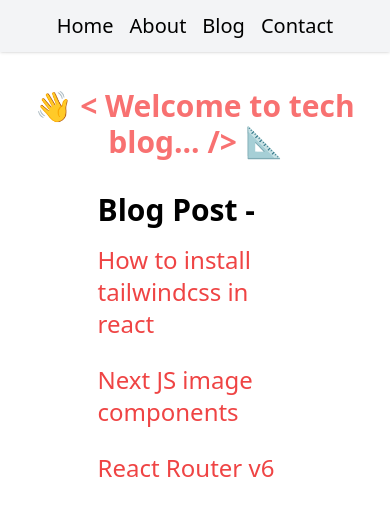
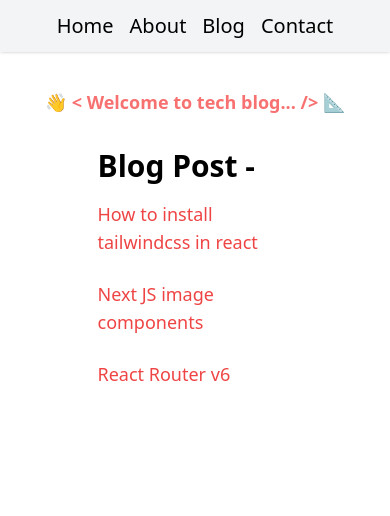
Before and after one commit to taiseen/next-js-blog-cwh, a Next.js app: page / in a window 390 px wide. Shown: the top 516 px of the page. Built offline with nearby package versions, Linux system fonts and the light colour scheme.

Commit message:
demo add ==> ok

```diff
--- /dev/null
+++ b/contactDB/2.json
@@ -0,0 +1 @@
+{"name":"taiseen","phone":"01717416412","email":"taiseenx@gmail.com","desc":""}
--- /dev/null
+++ b/contactDB/3.json
@@ -0,0 +1 @@
+{"name":"taiseen","phone":"01717416412","email":"taiseen.cse@gmail.com","desc":"www"}
--- /dev/null
+++ b/contactDB/4.json
@@ -0,0 +1 @@
+{"name":"a","phone":"123","email":"as@as.com","desc":"www"}
--- a/pages/contact.js
+++ b/pages/contact.js
@@ -61,19 +61,19 @@
 
         <form action="" className="space-y-4" onSubmit={handleSubmit}>
           <input type="text" placeholder="Name" id="name" name="name"
-            value={user.name} onChange={handleChange} required
+            value={user.name} onChange={handleChange} required autoComplete="off"
             className="w-full py-2 px-3 rounded outline-gray-500" />
 
           <input type="phone" placeholder="Phone" id="phone" name="phone"
-            value={user.phone} onChange={handleChange} required
+            value={user.phone} onChange={handleChange} required autoComplete="off"
             className="w-full py-2 px-3 rounded outline-gray-500" />
 
           <input type="email" placeholder="Email" id="email" name="email"
-            value={user.email} onChange={handleChange} required
+            value={user.email} onChange={handleChange} required autoComplete="off"
             className="w-full py-2 px-3 rounded outline-gray-500" />
 
           <textarea type="text" placeholder="Comment" id="desc" name="desc"
-            value={user.decs} onChange={handleChange} required
+            value={user.decs} onChange={handleChange} required autoComplete="off"
             className="w-full py-2 px-3 rounded outline-gray-500 resize-none h-32">{user.decs}</textarea>
 
           <div className="flex justify-between">
--- a/pages/index.js
+++ b/pages/index.js
@@ -4,7 +4,7 @@
 import * as fs from 'fs';
 
 
-export default function Home({allBlog}) {
+export default function Home({ allBlog }) {
 
   // const { allBlog } = useFetchDB('blogList');
 
@@ -18,7 +18,7 @@
       </Head>
 
       <div className="mt-14">
-        <h1 className="text-3xl font-bold text-red-400 text-center pt-8">
+        <h1 className="text-lg md:text-3xl font-bold text-red-400 text-center pt-8">
           👋 &lt; Welcome to tech blog... /&gt; 📐
         </h1>
 
@@ -28,7 +28,7 @@
             {
               allBlog.map(blog => (
                 <Link href={`./blogPost/${blog.slug}`} key={blog.title}>
-                  <a className="text-2xl text-red-500 block">{blog.title}</a>
+                  <a className="text-lg md:text-2xl text-red-500 block hover:underline underline-offset-4 duration-300 hover:text-red-600">{blog.title}</a>
                 </Link>
               ))
             }
```
Also changed, not shown: 2 other files (tests, documents, lock files or other folders).
